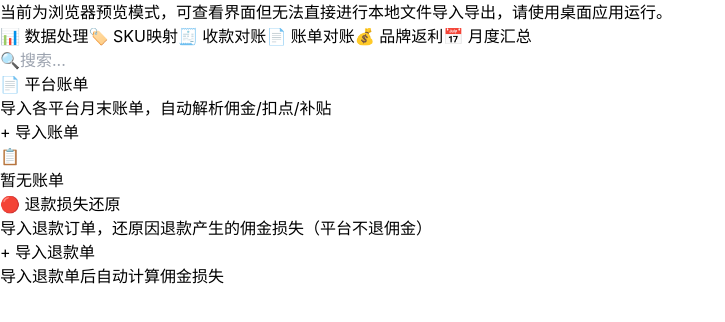
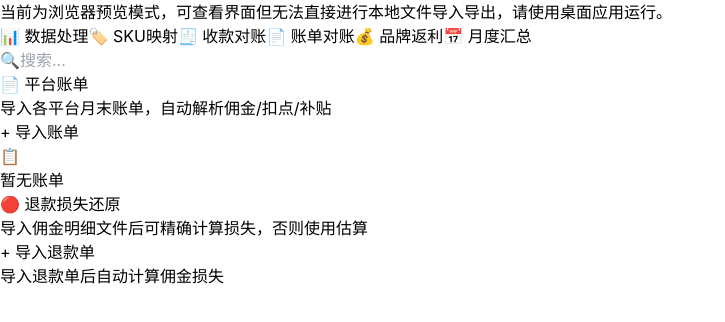
Before and after one commit to heidsoft/finance-data-cleaner, a React (Vite) app: page / in a window 1280 px wide. Both pictures are taken after a click on the button "📄 账单对账". Shown: the top 322 px of the page, without its empty margins (0-725 px from the left). Built offline with nearby package versions, Linux system fonts and the light colour scheme.

Commit message:
feat(bill): update refund loss section description

```diff
--- a/src/App.tsx
+++ b/src/App.tsx
@@ -1595,7 +1595,9 @@ function App() {
                     🔴 退款损失还原
                   </h2>
                   <p className="text-xs text-gray-500 mt-0.5">
-                    导入退款订单，还原因退款产生的佣金损失（平台不退佣金）
+                    {commissionDetails.length > 0
+                      ? "已导入佣金明细，可精确计算退款损失"
+                      : "导入佣金明细文件后可精确计算损失，否则使用估算"}
                   </p>
                 </div>
                 <button
```
